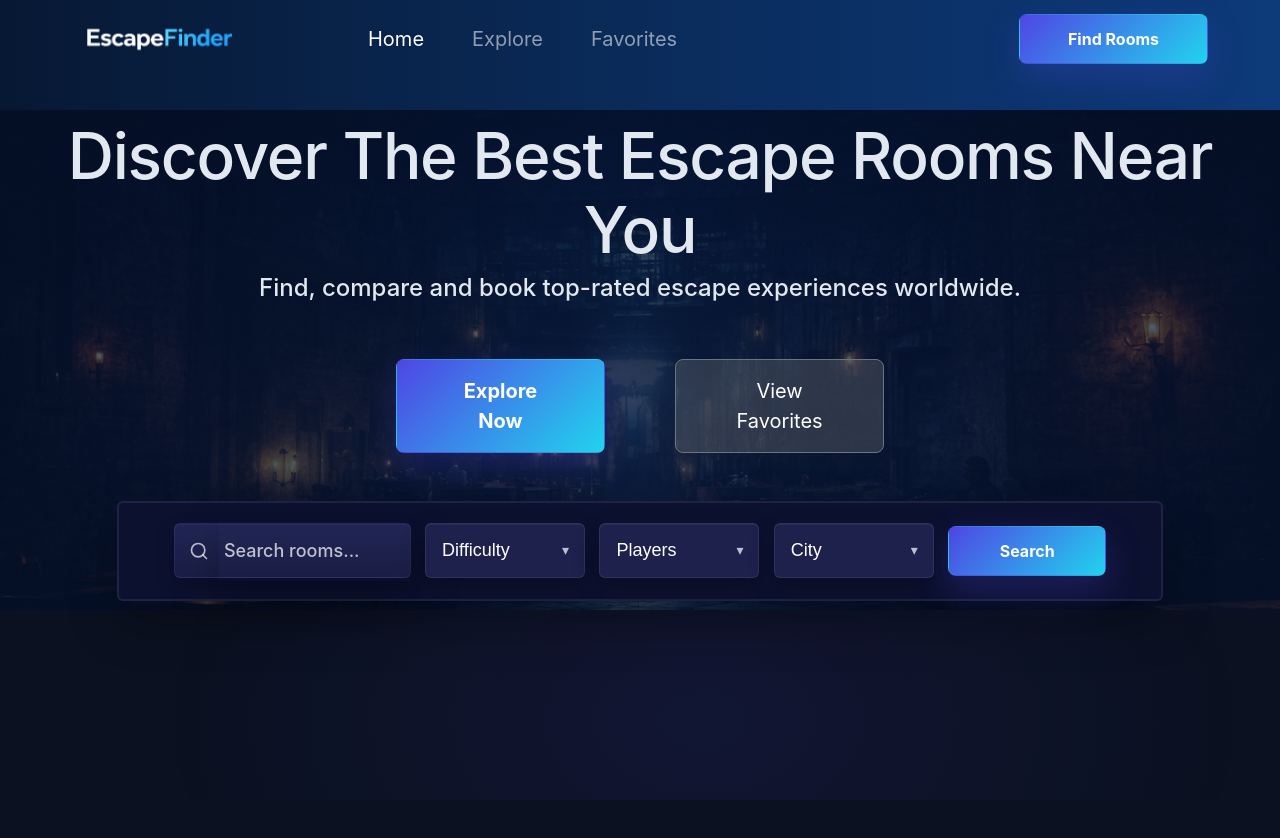
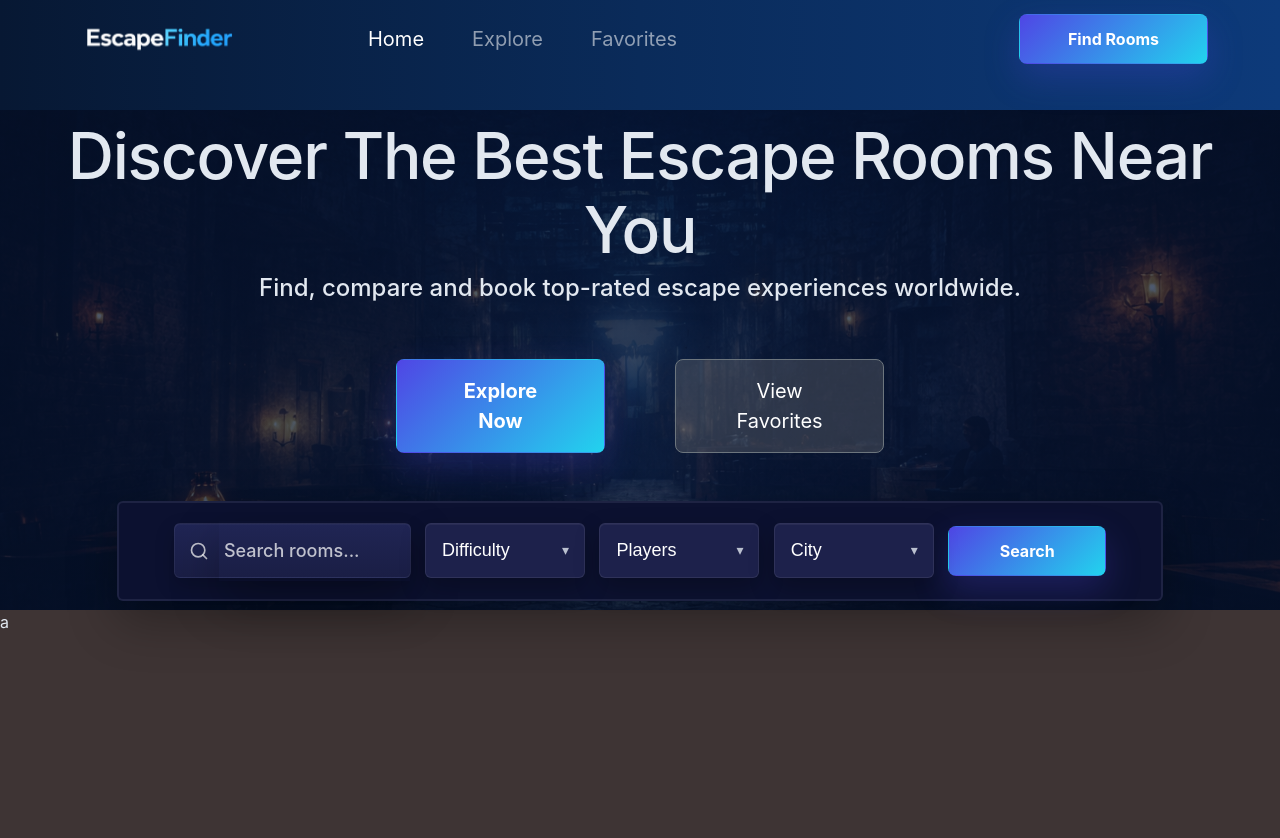
Before and after one commit to kiumars609/escape-finder, a React (Vite) app: page / in a window 1280 px wide. Shown: the top 838 px of the page. Before the commit the page ends 800 px from the top, so only its background shows below. Built offline with nearby package versions, Linux system fonts and the light colour scheme.

Commit message:
Add Cards

```diff
--- /dev/null
+++ b/src/Pages/Home/Cards/Cards.jsx
@@ -0,0 +1,12 @@
+import React from 'react'
+import "./style.css";
+
+export default function Cards() {
+  return (
+    <>
+    <div className="container-fluid show-cards">
+        <div className="row">a</div>
+    </div>
+    </>
+  )
+}
--- /dev/null
+++ b/src/Pages/Home/Cards/style.css
@@ -0,0 +1,4 @@
+.show-cards{
+    height: 400px;
+    background-color: rgb(62, 52, 52);
+}
--- a/src/Pages/Home/Home.jsx
+++ b/src/Pages/Home/Home.jsx
@@ -1,12 +1,14 @@
 import React from "react";
 import Header from "../../Components/Header/Header";
-import SubHeader from "../../Components/SubHeader/SubHeader";
+import SubHeader from "./SubHeader/SubHeader";
+import Cards from "./Cards/Cards";
 
 export default function Home() {
   return (
     <>
       <Header />
       <SubHeader />
+      <Cards />
     </>
   );
 }
--- a/src/Components/SubHeader/style.css
+++ b/src/Pages/Home/SubHeader/style.css
@@ -6,7 +6,7 @@
   flex-direction: column;
   background:
     linear-gradient(rgba(5, 20, 50, 0.7), rgba(5, 20, 50, 0.7)),
-    url("../../assets/images/background/home-background.png");
+    url("../../../assets/images/background/home-background.png");
 
   background-size: cover;
   background-position: center;
```
Also changed, not shown: src/Pages/Home/SubHeader/ButtonSection.jsx (renamed from src/Components/SubHeader/ButtonSection.jsx), src/Pages/Home/SubHeader/Describe.jsx (renamed from src/Components/SubHeader/Describe.jsx), src/Pages/Home/SubHeader/SearchSection.jsx (renamed from src/Components/SubHeader/SearchSection.jsx), src/Pages/Home/SubHeader/SubHeader.jsx (renamed from src/Components/SubHeader/SubHeader.jsx).
